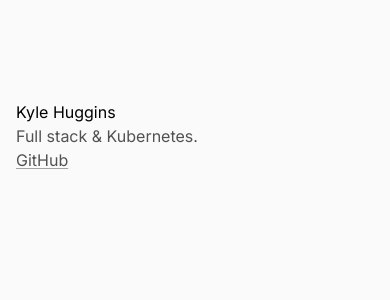
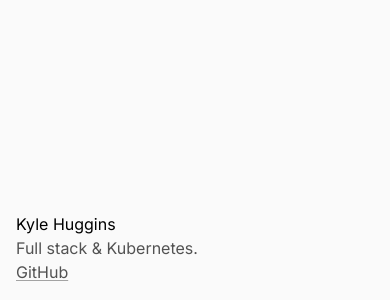
Before and after one commit to hugginsio/www-io, a Nuxt app: page / in a window 390 px wide. Shown: the part 544-844 px from the top of the page. Built offline with nearby package versions, Linux system fonts and the light colour scheme.

Commit message:
feat(layouts/card): increase py on lg breakpoint

```diff
--- a/layouts/card.vue
+++ b/layouts/card.vue
@@ -1,5 +1,5 @@
 <template>
-    <div class="h-full w-full flex flex-col justify-end max-w-4xl py-28 mx-auto" id="layout-card">
+    <div class="h-full w-full flex flex-col justify-end max-w-4xl lg:py-28 mx-auto" id="layout-card">
         <slot />
     </div>
 </template>
```
